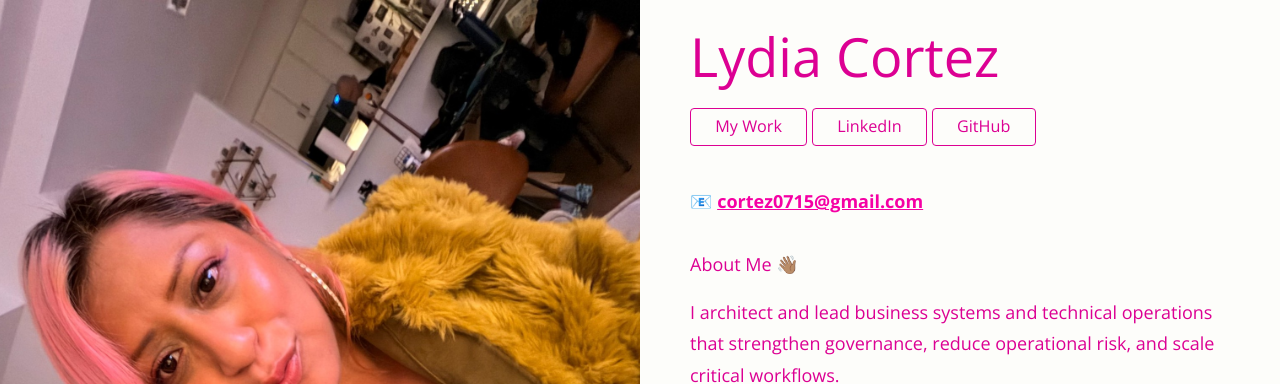
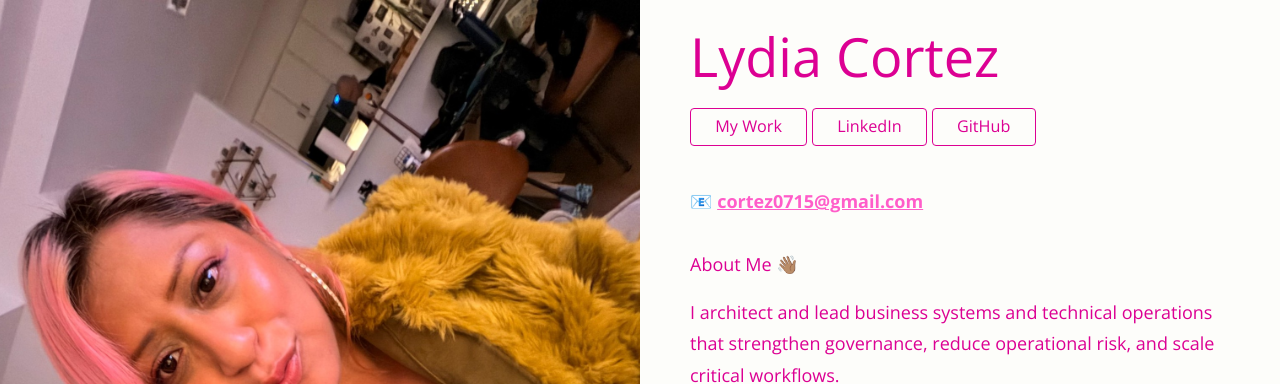
Before and after one commit to lylyco/lylyco.github.io, a Jekyll site: the page built from index.html, in a window 1280 px wide. Shown: the top 384 px of the page. Built offline with Jekyll 4.4.1, drawn with Linux system fonts in a browser that asks for light colours.

Commit message:
“colorv5”

```diff
--- a/_config.yml
+++ b/_config.yml
@@ -17,10 +17,10 @@ content: |
   <p> </p>
     <p>
       📧
-      <span id="copyEmail" style="cursor:pointer; color:#f500a4; font-weight:600; text-decoration:underline;">
+      <span id="copyEmail" style="cursor:pointer; color:#ff5dc9; font-weight:600; text-decoration:underline;">
         cortez0715@gmail.com
       </span>
-      <span id="copyConfirm" style="display:none; font-size:0.9em; color:#ff29b8; margin-left:6px;">
+      <span id="copyConfirm" style="display:none; font-size:0.9em; color:#ff11b0; margin-left:6px;">
         Copied!
       </span>
     </p>
```
